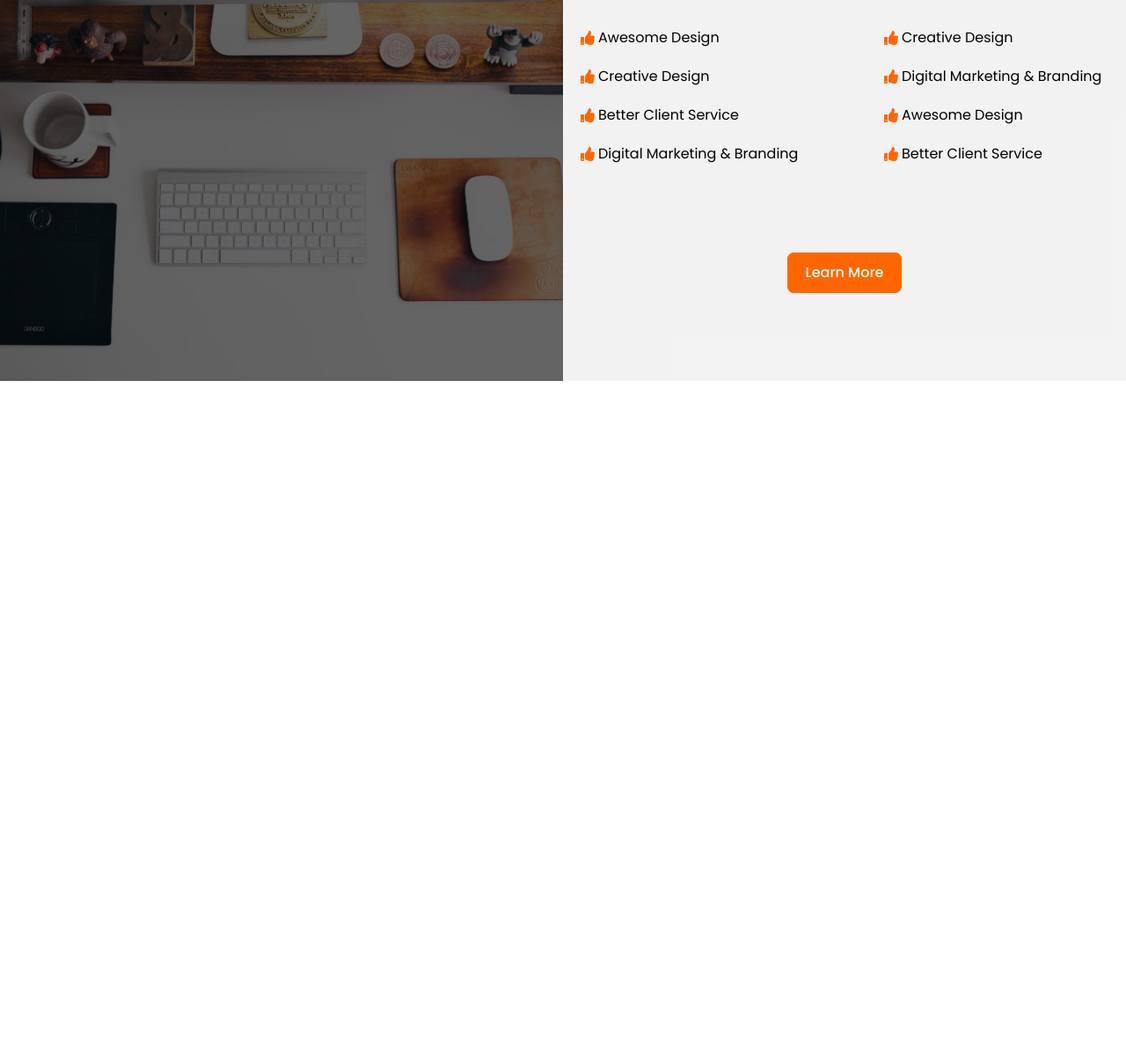
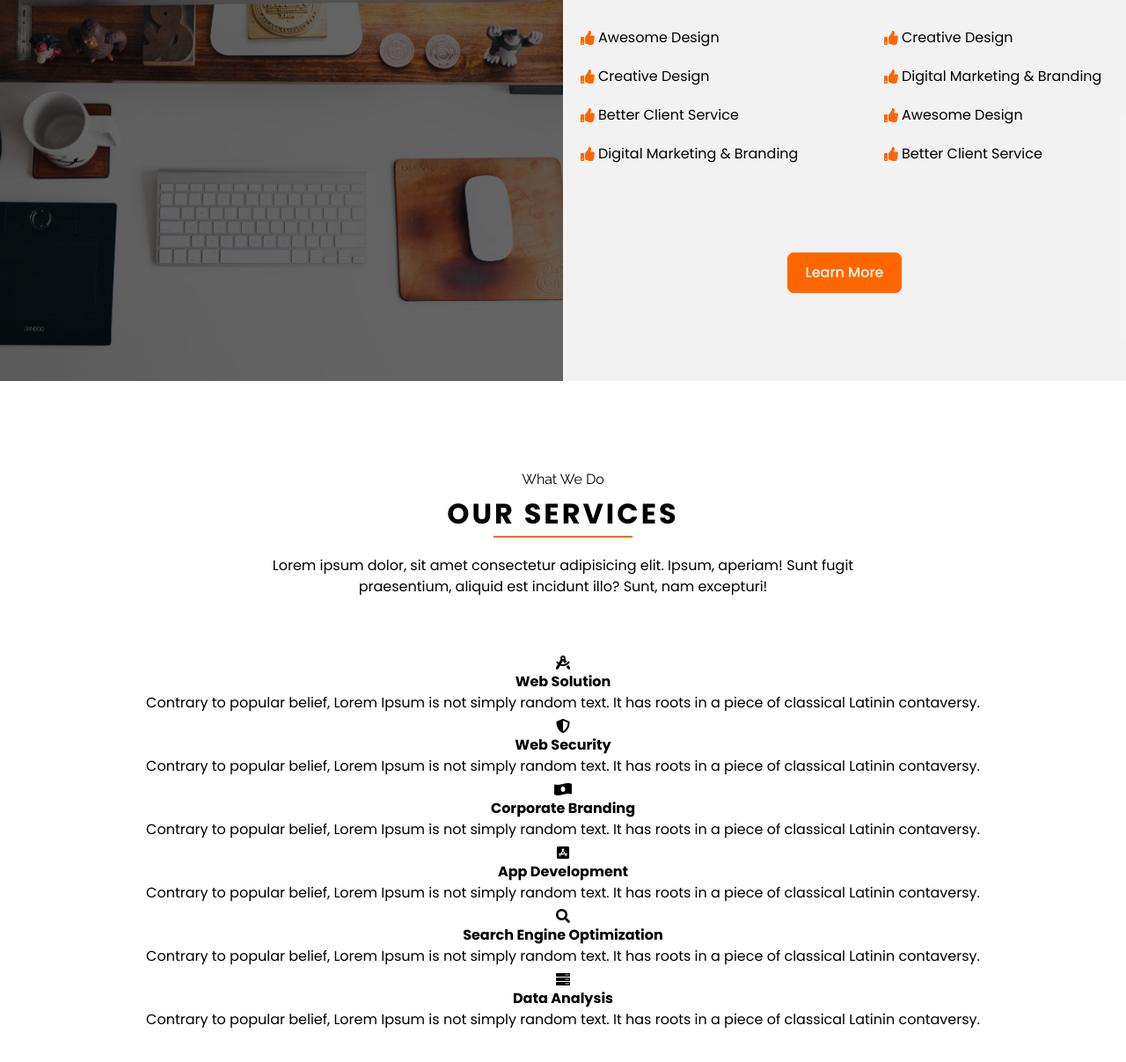
Before and after one commit to moinsoft/Msoft, a website: page index.html in a window 1280 px wide. Shown: the part 3172-4379 px from the top of the page at 88% size. Before the commit the page ends 3605 px from the top, so only its background shows below. Drawn offline with Linux system fonts and the light colour scheme.

Commit message:
Services Markup Done

```diff
--- a/index.html
+++ b/index.html
@@ -238,6 +238,71 @@
 	<!-- Features Section End -->
 
 
+	<!-- Services Section Start -->
+	<section class="services pt-100 pb-100">
+		<div class="container">
+
+			<div class="section-title text-center">
+				<h4 class="section-title__subtitle">what we do</h4>
+				<h2 class="section-title__title">our services</h2>
+				<p class="section-title__copy">Lorem ipsum dolor, sit amet consectetur adipisicing elit. Ipsum, aperiam! Sunt fugit praesentium, aliquid est incidunt illo? Sunt, nam excepturi!</p>
+			</div>
+
+
+			<div class="services__content text-center">
+
+				<div class="services__single">
+					<i class="services__icon fas fa-drafting-compass"></i>
+					<h4 class="services__title">Web Solution</h4>
+					<p class="services__copy">Contrary to popular belief, Lorem Ipsum is not simply random text. It has roots in a piece of classical
+						Latinin contaversy. </p>
+				</div>
+
+				<div class="services__single">
+					<i class="services__icon fas fa-shield-alt"></i>
+					<h4 class="services__title">Web Security </h4>
+					<p class="services__copy">Contrary to popular belief, Lorem Ipsum is not simply random text. It has roots in a piece of classical
+						Latinin contaversy. </p>
+				</div>
+
+				<div class="services__single">
+					<i class="services__icon fas fa-money-bill-wave-alt"></i>
+					<h4 class="services__title">Corporate Branding</h4>
+					<p class="services__copy">Contrary to popular belief, Lorem Ipsum is not simply random text. It has roots in a piece of classical
+						Latinin contaversy. </p>
+				</div>
+
+
+				<div class="services__single">
+					<i class="services__icon fab fa-app-store-ios"></i>
+					<h4 class="services__title">App Development</h4>
+					<p class="services__copy">Contrary to popular belief, Lorem Ipsum is not simply random text. It has roots in a piece of classical
+						Latinin contaversy. </p>
+				</div>
+
+
+				<div class="services__single">
+					<i class="services__icon fas fa-search"></i>
+					<h4 class="services__title">Search Engine Optimization </h4>
+					<p class="services__copy">Contrary to popular belief, Lorem Ipsum is not simply random text. It has roots in a piece of classical
+						Latinin contaversy. </p>
+				</div>
+
+
+				<div class="services__single">
+					<i class="services__icon fas fa-server"></i>
+					<h4 class="services__title">Data Analysis </h4>
+					<p class="services__copy">Contrary to popular belief, Lorem Ipsum is not simply random text. It has roots in a piece of classical
+						Latinin contaversy. </p>
+				</div>
+
+			</div>
+
+		</div>
+	</section>
+	<!-- Services Section End -->
+
+
 </body>
 
 </html>
```
Also changed, not shown: scss/layouts/_services.scss (line endings or trailing spaces).
